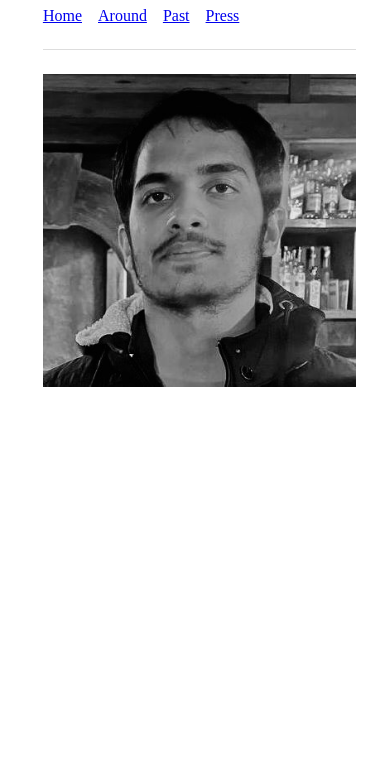
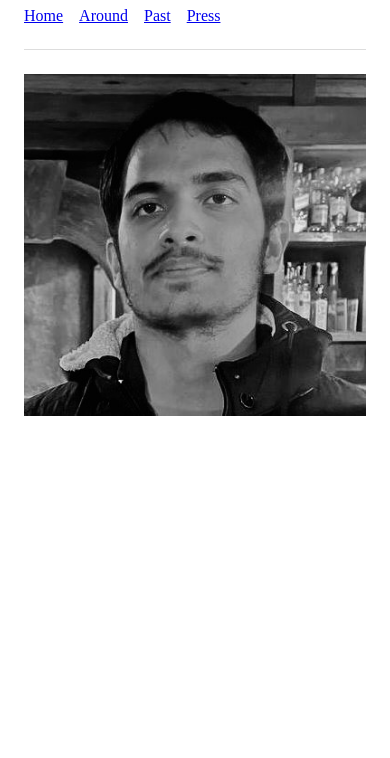
Before and after one commit to ShriKaranHanda/site, a plain HTML site: page index.html in a window 390 px wide. Shown: the part 86-844 px from the top of the page. Drawn offline with Linux system fonts and the light colour scheme.

Commit message:
style: center site in responsive content column

```diff
--- a/styles.css
+++ b/styles.css
@@ -1,6 +1,7 @@
 body {
-  margin: 2.145rem;
-  margin-left: 2.68125rem;
+  width: calc(100% - 3rem);
+  max-width: 40rem;
+  margin: 2.145rem auto;
 }
 
 body > :first-child {
```
